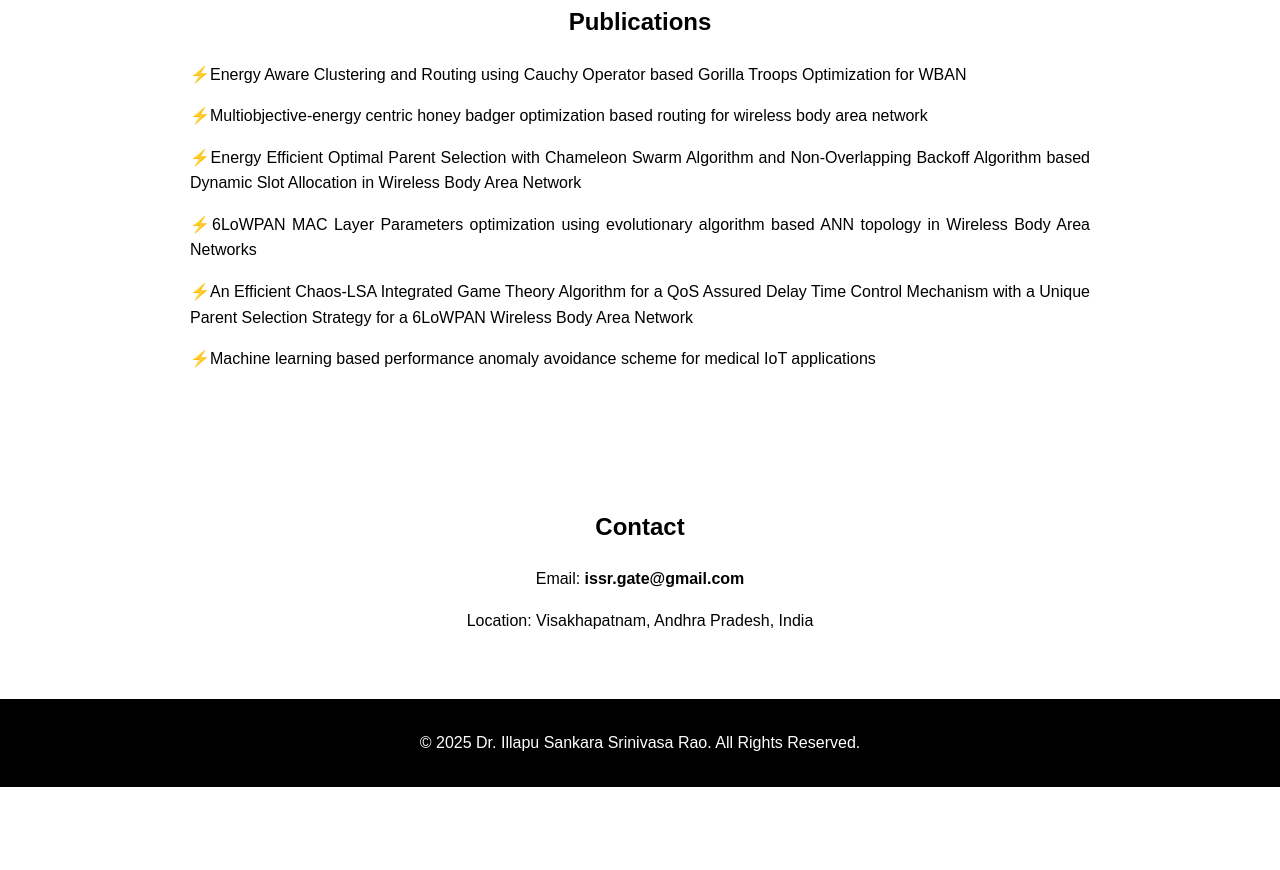
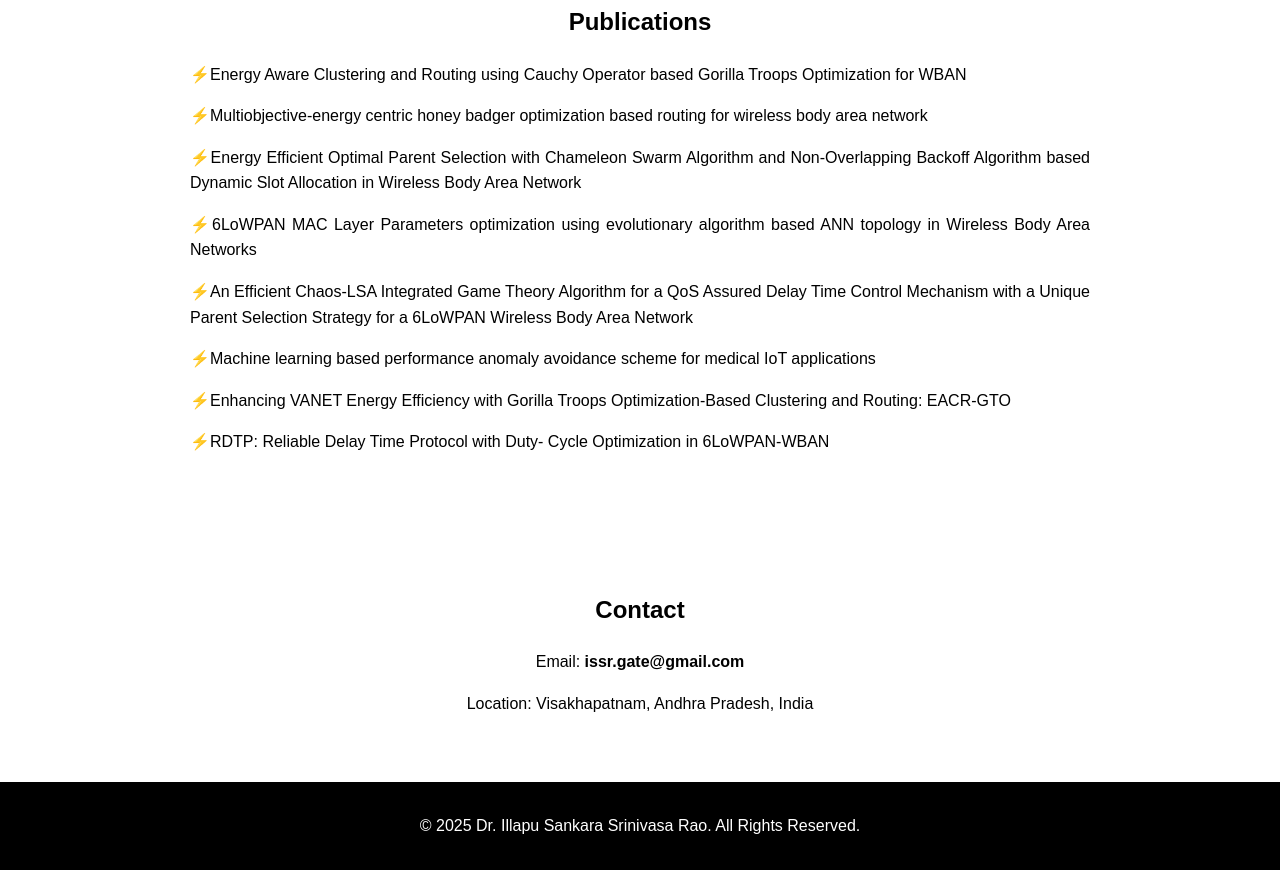
Before and after one commit to issr1977-coder/Dr.issr, a plain HTML site: page index.html in a window 1280 px wide. Shown: the part 2008-2878 px from the top of the page. Before the commit the page ends 2795 px from the top, so only its background shows below. Drawn offline with Linux system fonts and the light colour scheme.

Commit message:
Update portfolio with new projects and publications
Added additional publications and projects to the portfolio.

```diff
--- a/index.html
+++ b/index.html
@@ -65,8 +65,8 @@ With a mission to inspire, educate, and empower, Dr. ISSR remains a symbol of ac
            <p style="text-align: justify;">⚡6LoWPAN MAC Layer Parameters optimization using evolutionary algorithm based ANN topology in Wireless Body Area Networks</p>
            <p style="text-align: justify;">⚡An Efficient Chaos-LSA Integrated Game Theory Algorithm for a QoS Assured Delay Time Control Mechanism with a Unique Parent Selection Strategy for a 6LoWPAN Wireless Body Area Network</p>
            <p style="text-align: justify;">⚡Machine learning based performance anomaly avoidance scheme for medical IoT applications</p>
-
-
+            <p style="text-align: justify;">⚡Enhancing VANET Energy Efficiency with Gorilla Troops Optimization-Based Clustering and Routing: EACR-GTO</p>
+               <p style="text-align: justify;">⚡RDTP: Reliable Delay Time Protocol with Duty- Cycle Optimization in 6LoWPAN-WBAN</p>
     </div>
 </section>
 
```
